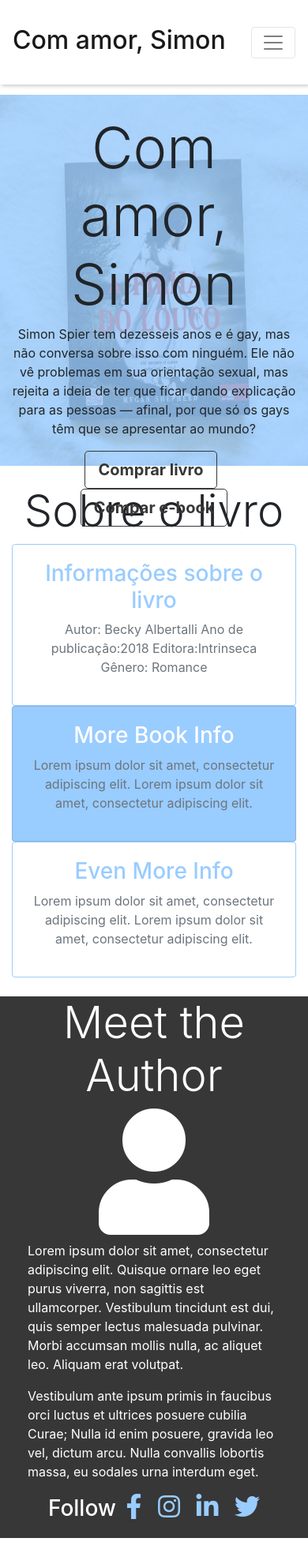
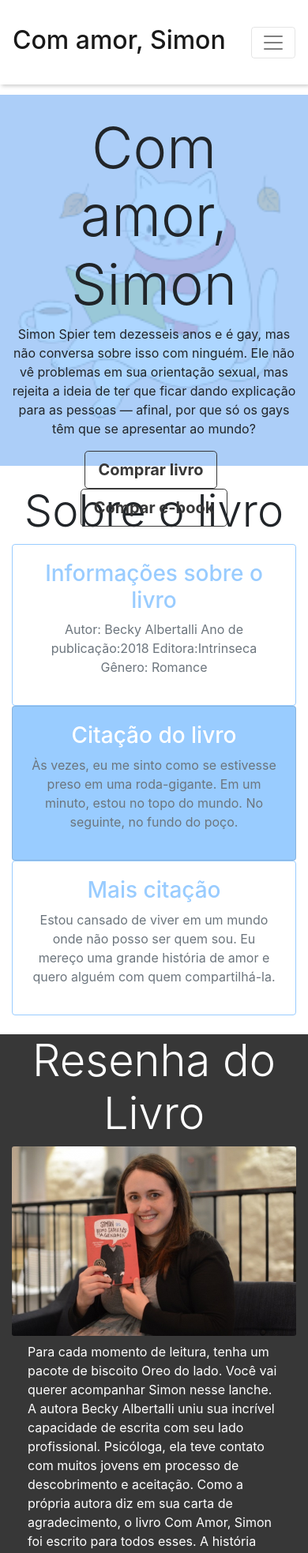
Before and after one commit to ericataiara/Atividade-final, a plain HTML site: page index1.html in a window 390 px wide. Shown: the top 1967 px of the page at 79% size. Drawn offline with Linux system fonts and the light colour scheme.

Commit message:
08ew-8524851=207w

```diff
--- a/CSS/main.css
+++ b/CSS/main.css
@@ -14,7 +14,7 @@ body {
 }
 #book {
     position: relative;
-    background: url("../images/Yayoi_001.jpg") no-repeat fixed center;
+    background: url("../images/Logo.png") no-repeat fixed center;
     background-size: cover;
     min-height: 470px;
 }
--- a/index1.html
+++ b/index1.html
@@ -50,16 +50,16 @@
                     <div class="col-md-4">
                         <div class="card text-center bg-primary">
                             <div class="card-body">
-                                <h3 class="text-white">More Book Info</h3>
-                                <p class="text-muted">Lorem ipsum dolor sit amet, consectetur adipiscing elit. Lorem ipsum dolor sit amet, consectetur adipiscing elit.</p>
+                                <h3 class="text-white">Citação do livro</h3>
+                                <p class="text-muted">Às vezes, eu me sinto como se estivesse preso em uma roda-gigante. Em um minuto, estou no topo do mundo. No seguinte, no fundo do poço.</p>
                             </div>
                         </div>
                     </div>
                     <div class="col-md-4">
                         <div class="card text-center border-primary">
                             <div class="card-body">
-                                <h3 class="text-primary">Even More Info</h3>
-                                <p class="text-muted">Lorem ipsum dolor sit amet, consectetur adipiscing elit. Lorem ipsum dolor sit amet, consectetur adipiscing elit.</p>
+                                <h3 class="text-primary">Mais citação</h3>
+                                <p class="text-muted">Estou cansado de viver em um mundo onde não posso ser quem sou. Eu mereço uma grande história de amor e quero alguém com quem compartilhá-la.</p>
                             </div>
                         </div>
                     </div>
@@ -67,26 +67,34 @@
             </div>
         </section>
         <section id="author" class="bg-secondary text-white mb-4" role="region">
-            <h2 class="display-4 text-center">Meet the Author</h2>
+            <h2 class="display-4 text-center">Resenha do Livro</h2>
             <div class="container">
                 <div class="row">
                     <div class="col-md-3">
                         <div class="mb-2 text-center">
-                            <!--Note: switch out the below icon to an image of the author
-                            <img src="" class="card-img" alt="Author Image" title="Author Name">-->
-                            <i class="fas fa-user fa-10x"></i>
+                            <!--Note: switch out the below icon to an image of the author-->
+                            <img src="images/autora2.jpg" class="card-img" alt="Author Image" title="Author Name">
                         </div>
                     </div>
                     <div class="col-md-9">
                         <div class="card-body pt-0">
-                            <p class="card-text">Lorem ipsum dolor sit amet, consectetur adipiscing elit. Quisque ornare leo eget purus viverra, non sagittis est ullamcorper. Vestibulum tincidunt est dui, quis semper lectus malesuada pulvinar. Morbi accumsan mollis nulla, ac aliquet leo. Aliquam erat volutpat.</p>
-                            <p class="card-text">Vestibulum ante ipsum primis in faucibus orci luctus et ultrices posuere cubilia Curae; Nulla id enim posuere, gravida leo vel, dictum arcu. Nulla convallis lobortis massa, eu sodales urna interdum eget.</p>
+                            <p class="card-text">Para cada momento de leitura, tenha um pacote de biscoito Oreo do lado. Você vai querer acompanhar Simon nesse lanche.
+                                A autora Becky Albertalli uniu sua incrível capacidade de escrita com seu lado profissional. Psicóloga, ela teve contato com muitos jovens em processo de descobrimento e aceitação. Como a própria autora diz em sua carta de agradecimento, o livro Com Amor, Simon foi escrito para todos esses.
+                                A história acompanha a vida de Simon Spier, um garoto comum que esconde um segredo: ser gay. Em sua escola, os alunos criaram um Tumblr onde todos postam o que querem. Em anonimato, por meio do blog, Simon conhece outro garoto gay, com quem troca e-mails usando nomes fictícios; Jacques e Blue (o garoto do outro lado da tela).
+                                Blue entende Simon, eles se sentem livres e confortáveis e nutrem o mistério acerca de quem são. Inicialmente tudo é incrível, afinal, Blue é apaixonante. No entanto, por um descuido, Martin Addison, um colega da escola, consegue cópias dos e-mails e ameaça expor na rede social se Simon não ajudá-lo a conquistar uma de suas amigas, Abby.
+                                O livro começa com a cena da chantagem e, aos poucos, vamos descobrindo os detalhes para que esse momento aconteça. Escrito na primeira pessoa do presente, o leitor descobre tudo junto ao personagem, fazendo com que os outros tenham pouca profundidade. Simon está muito envolvido em seu relacionamento e identidade secretos para ter curiosidade sobre a vida alheia, embora se considere fofoqueiro. Conhecemos seus desejos e medos, vícios e gostos (Olá, biscoito Oreo) e, gradativamente, vamos nos apaixonando pelo personagem apesar de seus erros.
+                                O mundo externo também é pouco documentado, apenas pequenos detalhes do ambiente para que moldemos as pessoas ou saibamos sua localização. Porém, Albertalli consegue fazer com que não sintamos tanta falta, sua escrita carrega dinamismo e leveza e, às vezes, um simples comentário consegue criar a ambientação necessária.
+                                Simon tem três melhores amigos, Leah, Nick e Abby, estando os três envolvidos num indireto triângulo amoroso que apenas Spier tem conhecimento. O relacionamento entre eles carrega os problemas de qualquer adolescente: romance, insegurança e, às vezes, segurança demais. Em meio a isso tudo, para ter seu segredo guardado, Simon cede às ameaças, mesmo que isso implique em atuar diretamente na vida e escolhas de pessoas próximas.
+                                Por outro lado, o relacionamento através de e-mail entre Jacques e Blue se encaminha positivamente para ambos. As conversas mantem o cuidado de não expor suas identidades. Os dois estudam na mesma escola e o anonimato ainda é uma opção. Tanto para os personagens, quanto para o leitor. São e-mails tão gentis, apaixonantes e divertidos que temos medo que acabe; e é gostoso ficar imaginando se Blue é um dos colegas cruzando o caminho do personagem ou não. Quando o mistério, então, tem fim, o decorrer disso consegue ser igualmente incrível.
+                                Apesar de o segredo de Simon ser descoberto por estardalhaços, isso nos leva a ver a reação da família, amigos e núcleo escolar. Diferente de algumas histórias, temos menos preconceito envolvido – embora algumas cenas sejam retratadas. Os pequenos problemas em torno disso se resolvem depois de alguns capítulos. As mentiras têm suas consequências, mas vemos amor e perdão sendo usados de maneira genuína, mostrando um lado cuidadoso, engraçado e amoroso do personagem
+                                Com Amor, Simon não é um livro para mostrar como a sociedade reage diante da homossexualidade. É para saber como um jovem pode lidar com isso antes de se preocupar em como os outros o verão após a descoberta. Perguntas como “Por que ser gay não é normal?” e afirmações do tipo “Todos deveriam ter seu momento de Sair do Armário, seja hétero ou gay” fazem parte da construção desse romance.
+                                “Todo mundo merece uma grande história de amor” e, particularmente falando, acho que todo mundo merece ler sobre uma grande história de amor. É leve, rápido e você vai adorar ter uma capa tão linda com um conteúdo tão promissor.
+                                </p>
                             <div class="social-icons">
                                 <h3 class="d-inline mr-2">Follow</h3>
-                                <a href="#" title="Facebook"><i class="fab fa-facebook-f fa-2x"></i></a>
-                                <a href="#" title="Instagram"><i class="fab fa-instagram fa-2x"></i></a>
-                                <a href="#" title="LinkedIn"><i class="fab fa-linkedin-in fa-2x"></i></a>
-                                <a href="#" title="Twitter"><i class="fab fa-twitter fa-2x"></i></a>
+                                <a href="https://www.facebook.com/beckyalbertalli" title="Facebook"><i class="fab fa-facebook-f fa-2x"></i></a>
+                                <a href="https://www.instagram.com/beckyalbertalli/" title="Instagram"><i class="fab fa-instagram fa-2x"></i></a>
+                                <a href="https://twitter.com/beckyalbertalli" title="Twitter"><i class="fab fa-twitter fa-2x"></i></a>
                             </div>
                         </div>
                     </div>
```
Also changed, not shown: Album.html (+8 -8 lines), index.html (+0 -29 lines), index2.html (+1 -1 lines), images/autora2.jpg (added).
